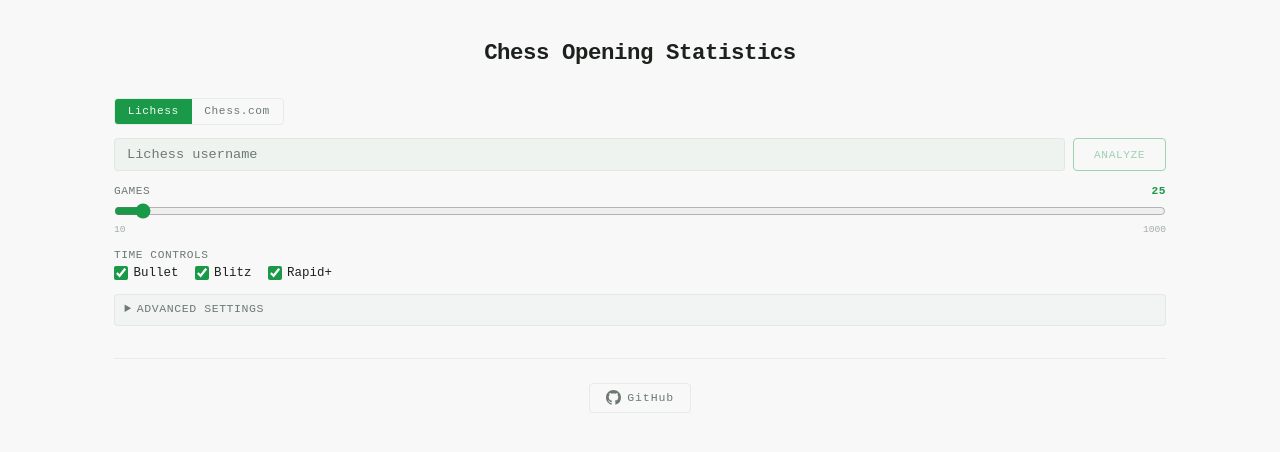
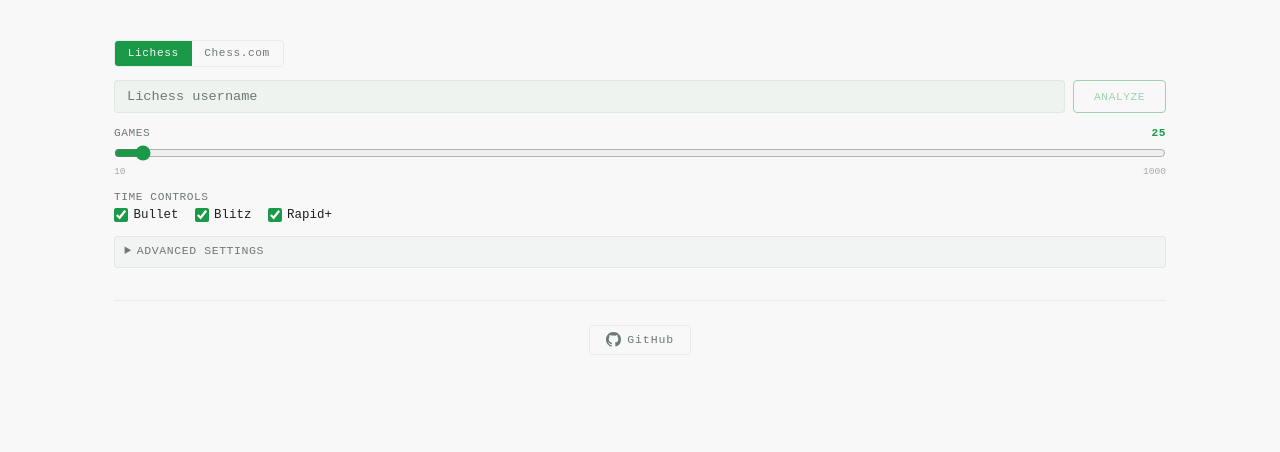
Before and after one commit to cindehaa/chess-opening-stats, a Next.js app: page / in a window 1280 px wide. Shown: the top 452 px of the page. Built offline with nearby package versions, Linux system fonts and the light colour scheme.

Commit message:
get rid of unnecessary site title

```diff
--- a/src/app/page.tsx
+++ b/src/app/page.tsx
@@ -469,10 +469,6 @@
 
   return (
     <main className={styles.page}>
-      <header className={styles.header}>
-        <h1 className={styles.title}>Chess Opening Statistics</h1>
-      </header>
-
       <section id="load-games" className={styles.inputSection}>
         <GameInput
           onAnalyze={handleAnalyze}
```
